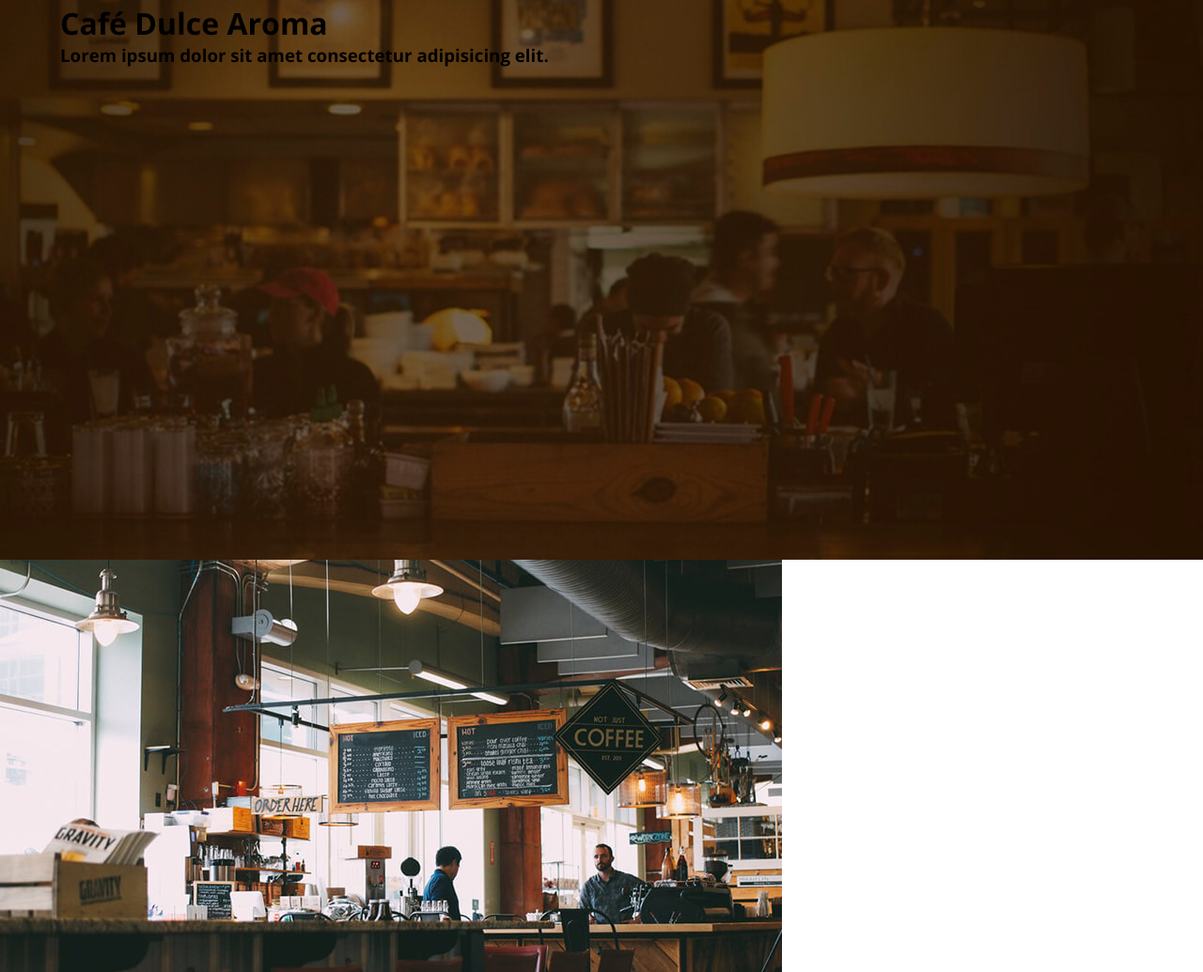
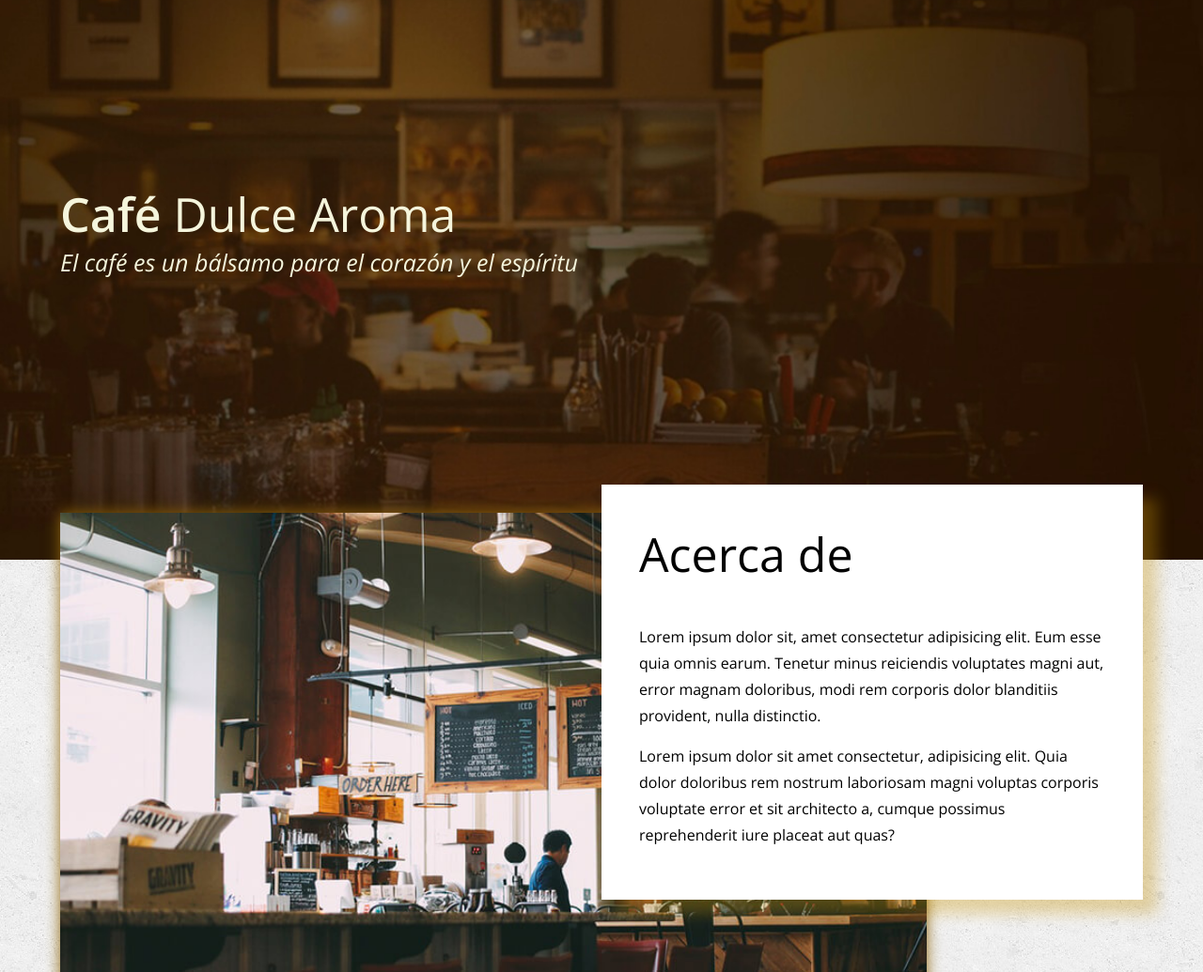
Before and after one commit to paulsantana1603/cafeteria, a plain HTML site: page index.html in a window 1280 px wide. Shown: the part 104-1139 px from the top of the page at 94% size. Drawn offline with nearby package versions, Linux system fonts and the light colour scheme.

Commit message:
cafeteria

```diff
--- a/estilos/estilos.css
+++ b/estilos/estilos.css
@@ -28,12 +28,10 @@ header{
 header .contenedor{
     position: relative;
     height: 700px;
-
 }
 header .menu{
     width: 100%;
     text-align: right;
-
 }
 header .menu a{
     color: rgb(254, 255, 255);
@@ -45,5 +43,68 @@ header .menu a{
     position: relative;
 }
 header .menu a:hover{
+    color: rgb(240, 107, 30);
     text-decoration: underline;
 }
+header .texto{
+    width: 100%;
+    color: beige;
+    position: absolute;
+    top: 50%;
+    margin-top: -52px;
+}
+header .texto .nombre{
+    font-size: 50px;
+    font-weight: 600;
+}
+
+header .texto .nombre span{
+    font-weight: 300;
+}
+header .texto h3{
+    font-style: italic ;
+    font-weight: 300;
+    font-size: 25px;
+}
+
+/*--MAin--*/
+
+.main{
+    background: url('../imagenes/bg-textura.jpg');
+    background-repeat: repeat;
+}
+.main .acerca-de .contenedor{
+    overflow: visible ;
+    position: relative;
+}
+.main .acerca-de .foto{
+    width: 80%;
+    position: absolute;
+    left: 0;
+    top: -50px;
+    z-index: 0;
+    box-shadow: 0px 0px 15px rgba(145, 103, 12, 0.979);
+}
+.main .acerca-de .foto img{
+    vertical-align: top;
+    width: 100%;
+}
+.main .acerca-de article{
+    background: #fff;
+    padding: 40px;
+    width: 50%;
+    position: relative;
+    top: -80px;
+    z-index: 1;
+    float: right;
+    box-shadow: 15px 15px 15px rgba(197, 147, 8, 0.35);
+}
+.main .acerca-de article h3{
+    font-size: 50px;
+    font-weight: 300;
+    margin-bottom: 40px;
+}
+.main .acerca-de article p{
+    line-height: 28px;
+    margin-bottom: 15px;
+}
--- a/index.html
+++ b/index.html
@@ -21,21 +21,23 @@
                 <a href="#" id="btn-galeria">Galería</a>
                 <a href="#" id="btn-ubicacion">Ubicación</a>
             </nav>
-            <div>
-                <h1>Café <span>Dulce Aroma</span></h1>
-                <h3>Lorem ipsum dolor sit amet consectetur adipisicing elit. </h3>
+            <div class="texto">
+                <h1 class="nombre">Café <span>Dulce Aroma</span></h1>
+                <h3> El café es un bálsamo para el corazón y el espíritu </h3>
             </div>
         </div>
     </header>
     <!--Seccion main-->
-    <section>
+    <section class="main">
         <!--Sección Acerca de-->
-        <section>
-            <div>
-                <div>
+        <section class="acerca-de" id="acerca-de">
+            <div class="contenedor">
+                <div class="foto">
                     <img src="imagenes/acerca-de.jpg" alt="Acerca de ">
                 </div>
                 <article>
+
+                    <h3>Acerca de</h3>
                     <p>Lorem ipsum dolor sit, amet consectetur adipisicing elit. Eum esse quia omnis earum. Tenetur
                         minus reiciendis voluptates magni aut, error magnam doloribus, modi rem corporis dolor
                         blanditiis provident, nulla distinctio.</p>
```
